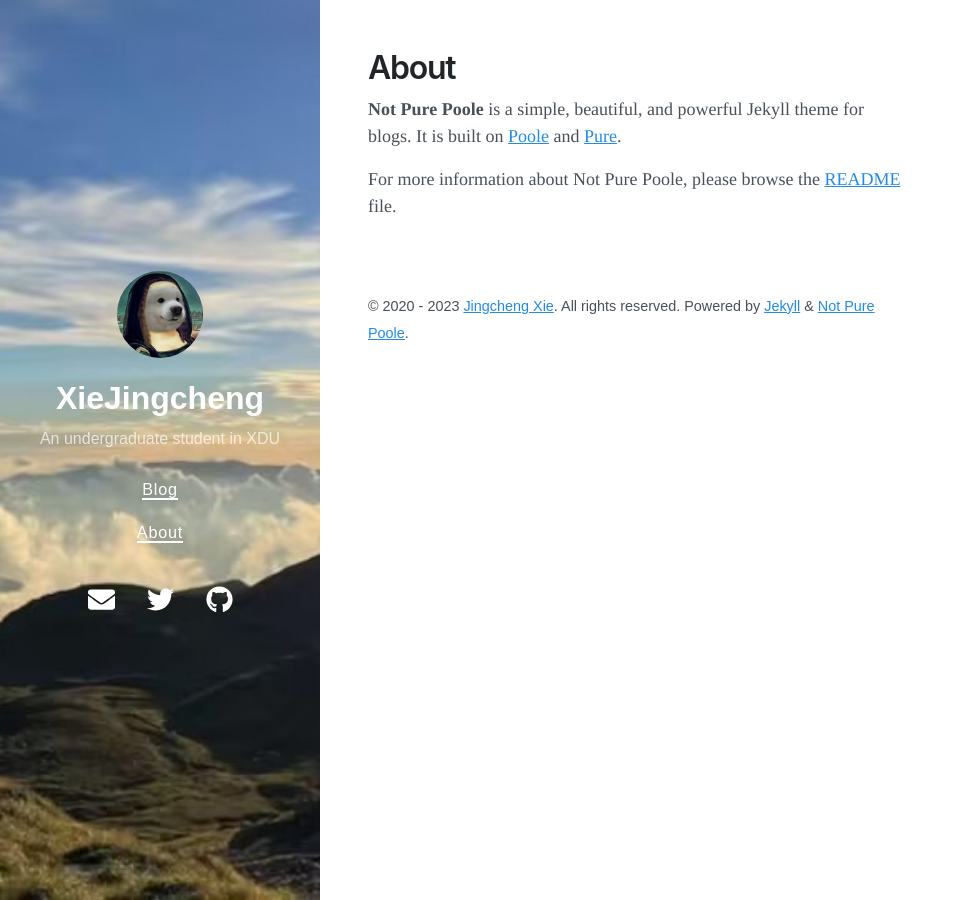
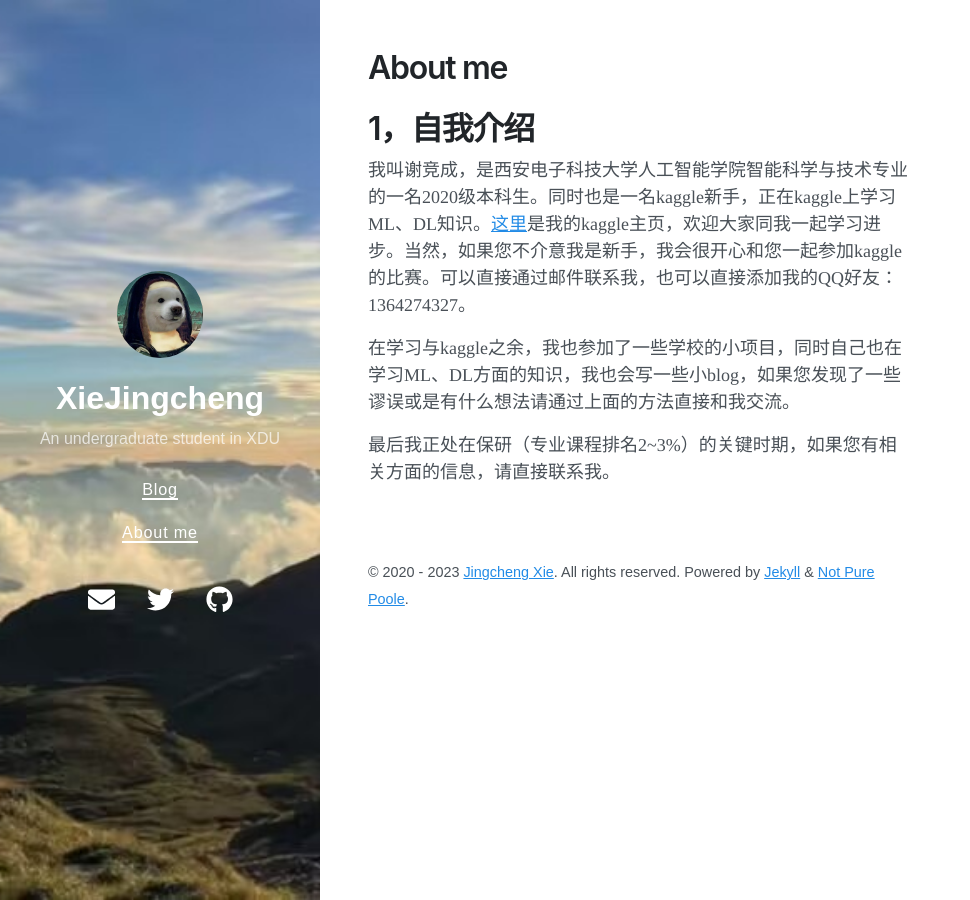
Before and after one commit to xiejingcheng/xiejingcheng.github.io, a Jekyll site: the page built from about.md, in a window 1280 px wide. Shown: the whole page, without its empty margins (0-970 px from the left). Built offline with Jekyll 4.4.1, drawn with Linux system fonts in a browser that asks for light colours; nearby versions of some CDN libraries.

Commit message:
V3
nothing

```diff
--- a/_config.yml
+++ b/_config.yml
@@ -29,14 +29,14 @@ exclude:
 
 # Optimize Jekyl SEO Tag
 twitter:
-  username: vszhub
+  username: jingcheng_xie
   card: summary
 logo: logo.png
 social:
-  name: Songzi Vong
+  name: Jingcheng Xie
   links:
-    - https://twitter.com/vszhub
-    - https://github.com/vszhub
+    - https://twitter.com/jingcheng_xie
+    - https://github.com/xiejingcheng
 google_site_verification: xxxxx
 lang: en
 
--- a/_data/navigation.yml
+++ b/_data/navigation.yml
@@ -1,4 +1,4 @@
 - title: Blog
   url: /
-- title: About
+- title: About me
   url: /about/
--- a/about.md
+++ b/about.md
@@ -1,8 +1,12 @@
 ---
 layout: page
-title: About
+title: About me
 ---
 
-**Not Pure Poole** is a simple, beautiful, and powerful Jekyll theme for blogs. It is built on [Poole](https://github.com/poole/poole) and [Pure](https://purecss.io/).
+# 1，自我介绍
 
-For more information about Not Pure Poole, please browse the [README](https://github.com/vszhub/not-pure-poole) file.
+我叫谢竞成，是西安电子科技大学人工智能学院智能科学与技术专业的一名2020级本科生。同时也是一名kaggle新手，正在kaggle上学习ML、DL知识。[这里](https://www.kaggle.com/xiejingcheng)是我的kaggle主页，欢迎大家同我一起学习进步。当然，如果您不介意我是新手，我会很开心和您一起参加kaggle的比赛。可以直接通过邮件联系我，也可以直接添加我的QQ好友：1364274327。
+
+在学习与kaggle之余，我也参加了一些学校的小项目，同时自己也在学习ML、DL方面的知识，我也会写一些小blog，如果您发现了一些谬误或是有什么想法请通过上面的方法直接和我交流。
+
+最后我正处在保研（专业课程排名2~3%）的关键时期，如果您有相关方面的信息，请直接联系我。
```
